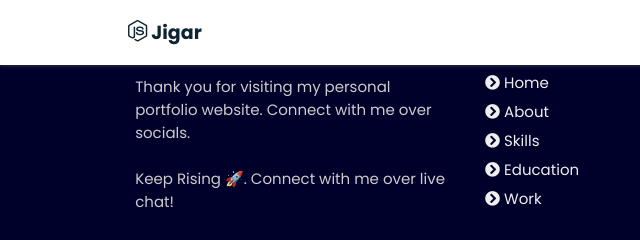
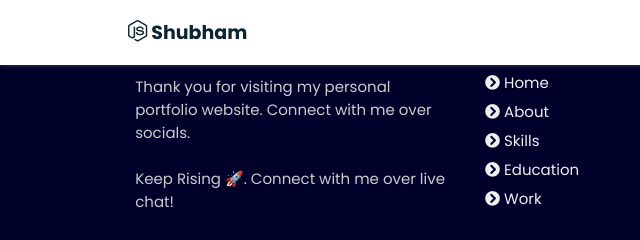
Before and after one commit to shubham4013/my-Portfolio, a plain HTML site: page experience/index.html in a window 1280 px wide. Shown: the top 240 px of the page, 0-640 px from the left. Drawn offline with nearby package versions, Linux system fonts and the light colour scheme.

Commit message:
Update index.html

```diff
--- a/experience/index.html
+++ b/experience/index.html
@@ -15,7 +15,7 @@
 
 <!-- navbar starts -->
 <header>
-        <a href="/" class="logo"><i class="fab fa-node-js"></i> Jigar</a>
+        <a href="/" class="logo"><i class="fab fa-node-js"></i> shubham</a>
 
         <div id="menu" class="fas fa-bars"></div>
         <nav class="navbar">
```
